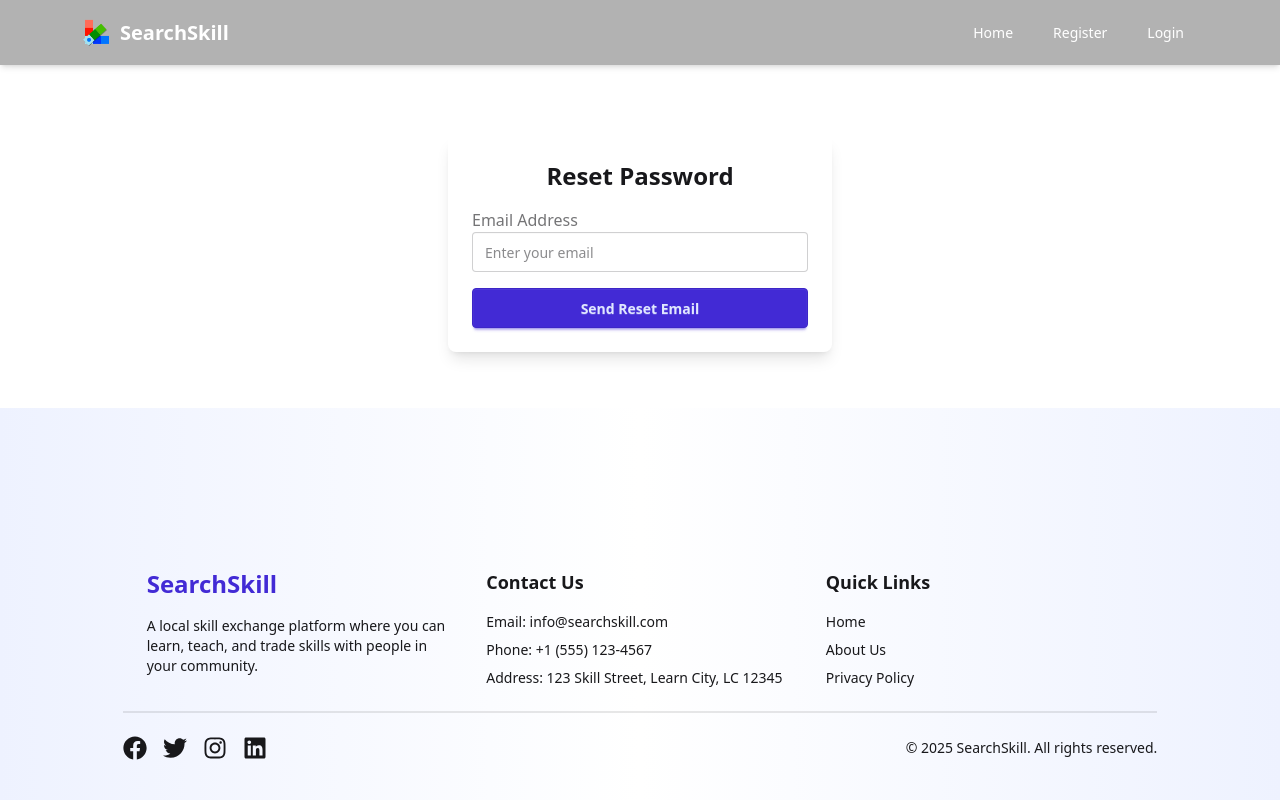
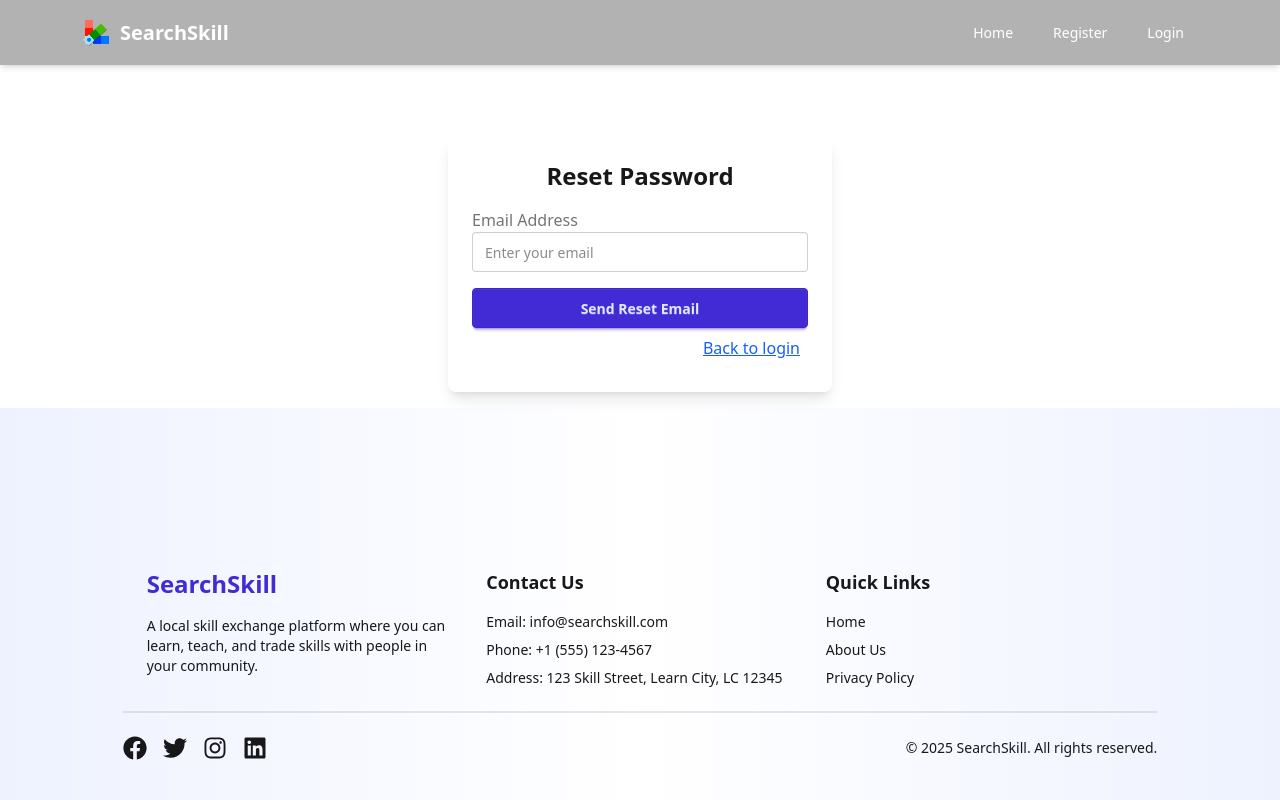
Before and after one commit to itstumpa/SearchSkill_ass_9, a React (Vite) app: page /forgot-password in a window 1280 px wide. Built offline with nearby package versions, Linux system fonts and the light colour scheme; no server answers.

Commit message:
reset password updated

```diff
--- a/src/components/ForgotPassword.jsx
+++ b/src/components/ForgotPassword.jsx
@@ -3,7 +3,7 @@ import { sendPasswordResetEmail } from "firebase/auth";
 import { toast } from "react-toastify";
 import { auth } from "../firebase/firebase.config";
 import { useState, useEffect } from "react";
-import { useSearchParams } from "react-router";
+import { NavLink, useSearchParams } from "react-router";
 
 
 
@@ -56,6 +56,13 @@ const ForgotPassword = () => {
         <button type="submit" className="btn btn-primary w-full">
           Send Reset Email
         </button>
+
+        <NavLink
+  to="/login"
+  className="text-blue-600 underline flex justify-end text-center p-2"
+>
+  Back to login
+</NavLink>
       </form>
     </div>
   );
```
